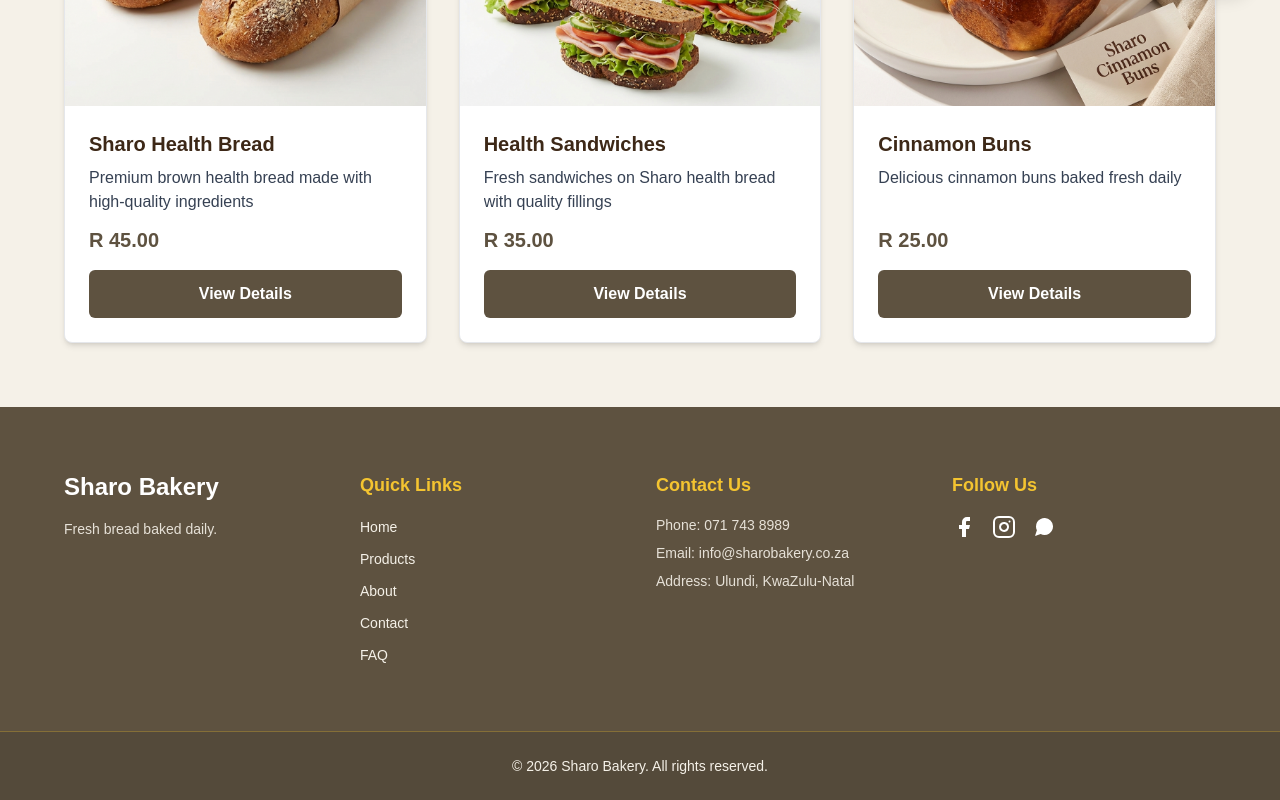
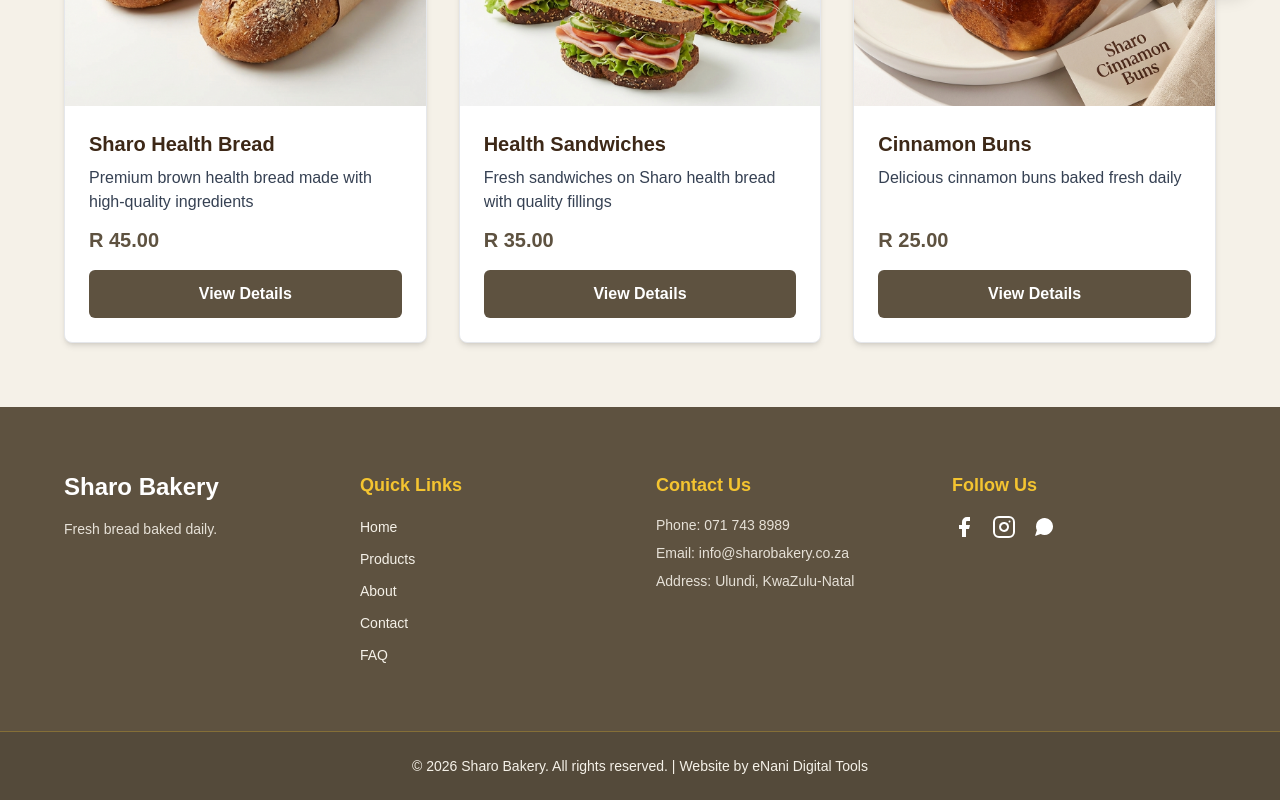
Before and after one commit to futurenowonline-ux/sharo-bakery-website, a Next.js app: page / in a window 1280 px wide. Shown: the part 783-1583 px from the top of the page. Built offline with nearby package versions, Linux system fonts and the light colour scheme.

Commit message:
feat: add eNani Digital Tools credit to footer

```diff
--- a/app/components/Footer.tsx
+++ b/app/components/Footer.tsx
@@ -92,7 +92,7 @@
             <div className="border-t border-sharo-gold/30 bg-black/10">
                 <div className="mx-auto max-w-7xl px-4 py-6 text-center text-sm md:px-8">
                     <p className="text-sharo-light">
-                        &copy; 2026 Sharo Bakery. All rights reserved.
+                        &copy; 2026 Sharo Bakery. All rights reserved. | <a href="https://e-nani-digital-tools-site.vercel.app/" target="_blank" rel="noopener noreferrer" className="hover:text-sharo-gold transition-colors">Website by eNani Digital Tools</a>
                     </p>
                 </div>
             </div>
```
